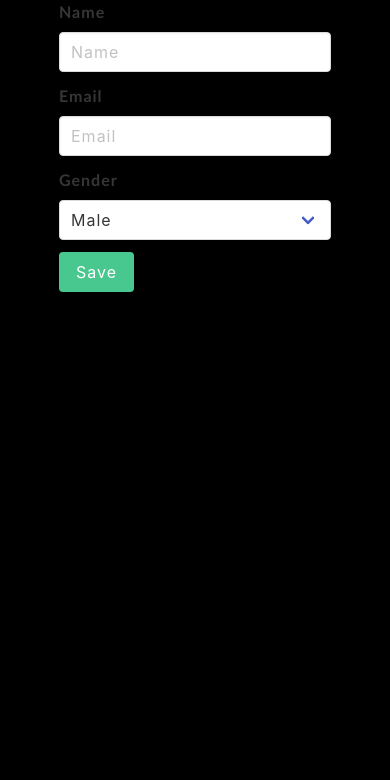
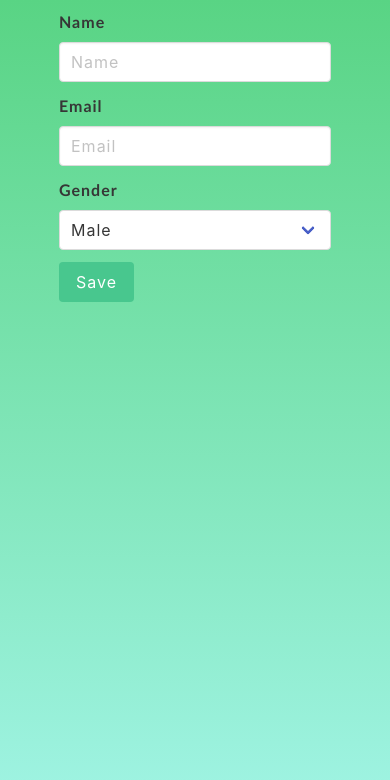
Before and after one commit to Rugved76/crud-mern, a React (Create React App) app in the folder frontend/: page /add in a window 390 px wide. Shown: the top 780 px of the page. Built offline with nearby package versions, Linux system fonts and the light colour scheme.

Commit message:
Update app.css

```diff
--- a/frontend/src/app.css
+++ b/frontend/src/app.css
@@ -1,11 +1,10 @@
-*{
+* {
     font-family: 'Gill Sans', 'Gill Sans MT', Calibri, 'Trebuchet MS', sans-serif;
     letter-spacing: 1px;
-
 }
 
-.container{
-    background-color: black;
+.container {
+    background-color: #20321f;
     display: flex;
     justify-content: center;
     /* align-items: center; */
@@ -15,22 +14,50 @@
     margin-top: 20px;
 }
 
-.uname{
+.uname {
     text-transform: capitalize;
 }
 
-body{
-    background-color: black;
-    overflow: hidden;
+body {
+    background-color: #20321f;
+    /* overflow: hidden;    */
 }
 
-td{
-    background-color: #59d484   ;
+td {
+    background-color: #59d484;
     color: black;
 }
 
-tr{
+tr {
     /* background-color: #cff9c8;                     */
     background-color: #a3f5e8;
     /* color: white;          */
 }
+
+@media (max-width: 767px) {
+    /* CSS styles for mobile devices */
+    /* For screens with a maximum width of 767 pixels */
+
+    /* Example styles */
+    body {
+        font-size: 14px;
+    }
+
+    .container {
+        width: 60%;
+        background: linear-gradient(#59d484, #a3f5e8);
+        padding: 10px;
+    }
+
+    #tab {
+        display: flex;
+        align-items: center;
+        flex-direction: column;
+        justify-content: center;
+        /* width: 70%; */
+        width: 500px;
+        /* margin: auto auto; */
+    }
+
+    /* Add your own styles here */
+}
```
